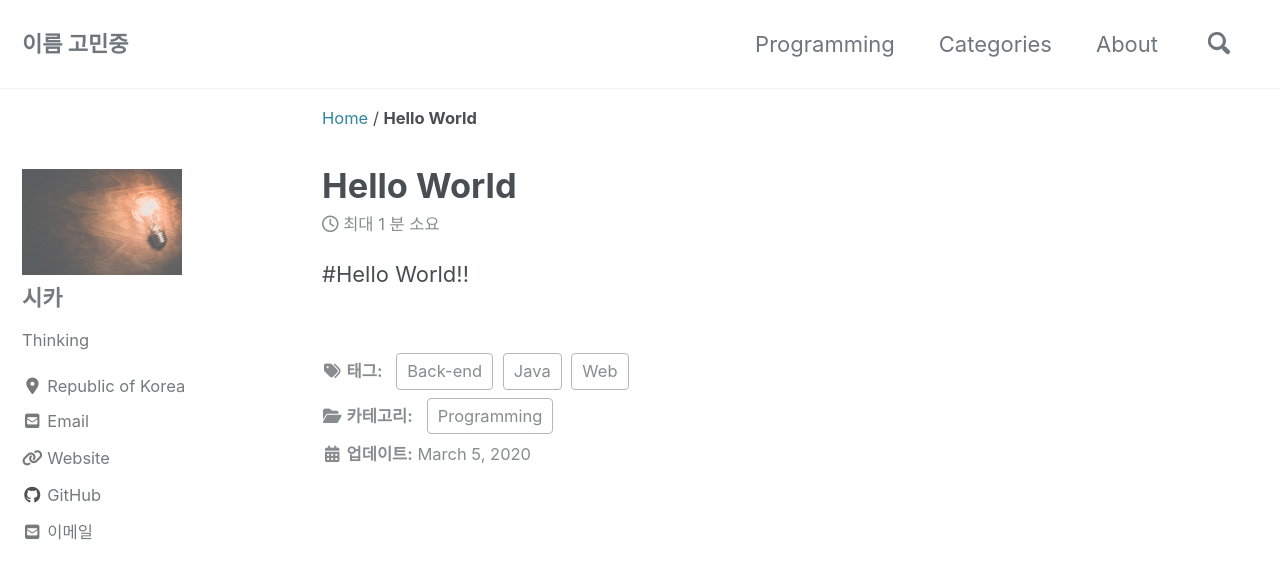
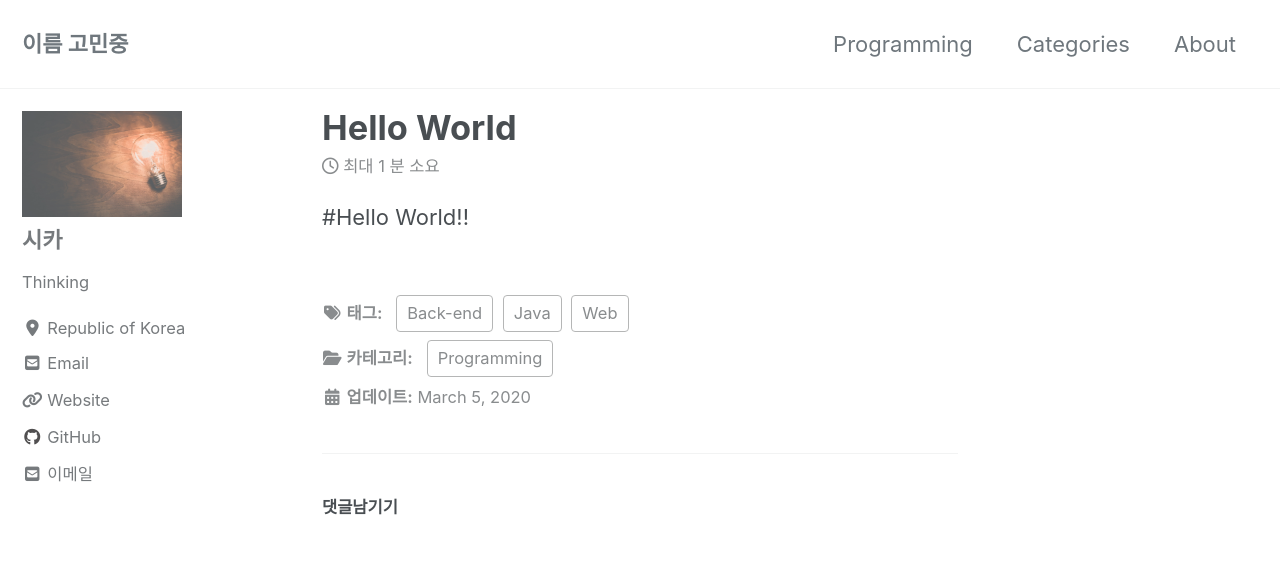
Before and after one commit to dks301/dks301.github.io, a Jekyll site: the page built from _posts/2020-03-05-helloWorld.md, in a window 1280 px wide and 900 px high. Shown: the top 579 px of the window. Built offline with Jekyll 4.4.1, drawn with Linux system fonts in a browser that asks for light colours; cached includes are drawn as plain includes; nearby versions of some CDN libraries; comment, search, counter and statistics services are not loaded; part of the change alters nothing that is shown.

Commit message:
카테고리와 태그 밑에 댓글이 위치하도록 수정

```diff
--- a/_config.yml
+++ b/_config.yml
@@ -27,10 +27,10 @@ repository               : "dks301/dks301.github.io"# GitHub username/repo-name
 teaser                   : # path of fallback teaser image, e.g. "/assets/images/500x300.png"
 logo                     : # path of logo image to display in the masthead, e.g. "/assets/images/88x88.png"
 masthead_title           : "이름 고민중"# overrides the website title displayed in the masthead, use " " for no title
-breadcrumbs              : true # true, false (default)
+breadcrumbs              : false # true, false (default)
 words_per_minute         : 200
 comments:
-  provider               : # false (default), "disqus", "discourse", "facebook", "staticman", "staticman_v2", "utterances", "custom"
+  provider               : "utterances" # false (default), "disqus", "discourse", "facebook", "staticman", "staticman_v2", "utterances", "custom"
   disqus:
     shortname            : # https://help.disqus.com/customer/portal/articles/466208-what-s-a-shortname-
   discourse:
@@ -65,7 +65,7 @@ reCaptcha:
   secret                 :
 atom_feed:
   path                   : # blank (default) uses feed.xml
-search                   : true # true, false (default)
+search                   : # true, false (default)
 search_full_content      : # true, false (default)
 search_provider          : # lunr (default), algolia, google
 algolia:
--- a/_includes/comments-providers/scripts.html
+++ b/_includes/comments-providers/scripts.html
@@ -1,5 +1,7 @@
 {% if site.comments.provider and page.comments %}
 {% case site.comments.provider %}
+  {% when "utterances" %}
+    {% include /comments-providers/utterances.html %}
   {% when "disqus" %}
     {% include /comments-providers/disqus.html %}
   {% when "discourse" %}
@@ -10,8 +12,6 @@
     {% include /comments-providers/staticman.html %}
   {% when "staticman_v2" %}
     {% include /comments-providers/staticman_v2.html %}
-  {% when "utterances" %}
-    {% include /comments-providers/utterances.html %}
   {% when "custom" %}
     {% include /comments-providers/custom.html %}
 {% endcase %}
--- a/_layouts/single.html
+++ b/_layouts/single.html
@@ -56,6 +56,14 @@ layout: default
         {% elsif page.date %}
           <p class="page__date"><strong><i class="fas fa-fw fa-calendar-alt" aria-hidden="true"></i> {{ site.data.ui-text[site.locale].date_label | default: "Updated:" }}</strong> <time datetime="{{ page.date | date_to_xmlschema }}">{{ page.date | date: "%B %-d, %Y" }}</time></p>
         {% endif %}
+        <script src="https://utteranc.es/client.js"
+                repo="dks301/blog-comments"
+                issue-term="pathname"
+                theme="github-light"
+                crossorigin="anonymous"
+                async>
+        </script>
+
       </footer>
 
       {% if page.share %}{% include social-share.html %}{% endif %}
--- a/_posts/2020-03-05-helloWorld.md
+++ b/_posts/2020-03-05-helloWorld.md
@@ -15,11 +15,3 @@ last-modified_at: 2020-03-05T08:06:00-05:00
 ---
 
 #Hello World!!
-
-<script src="https://utteranc.es/client.js"
-        repo="dks301/blog-comments"
-        issue-term="pathname"
-        theme="github-light"
-        crossorigin="anonymous"
-        async>
-</script>
```
Also changed, not shown: _includes/comments-providers/utterances.html (line endings or trailing spaces), 3 other files.
